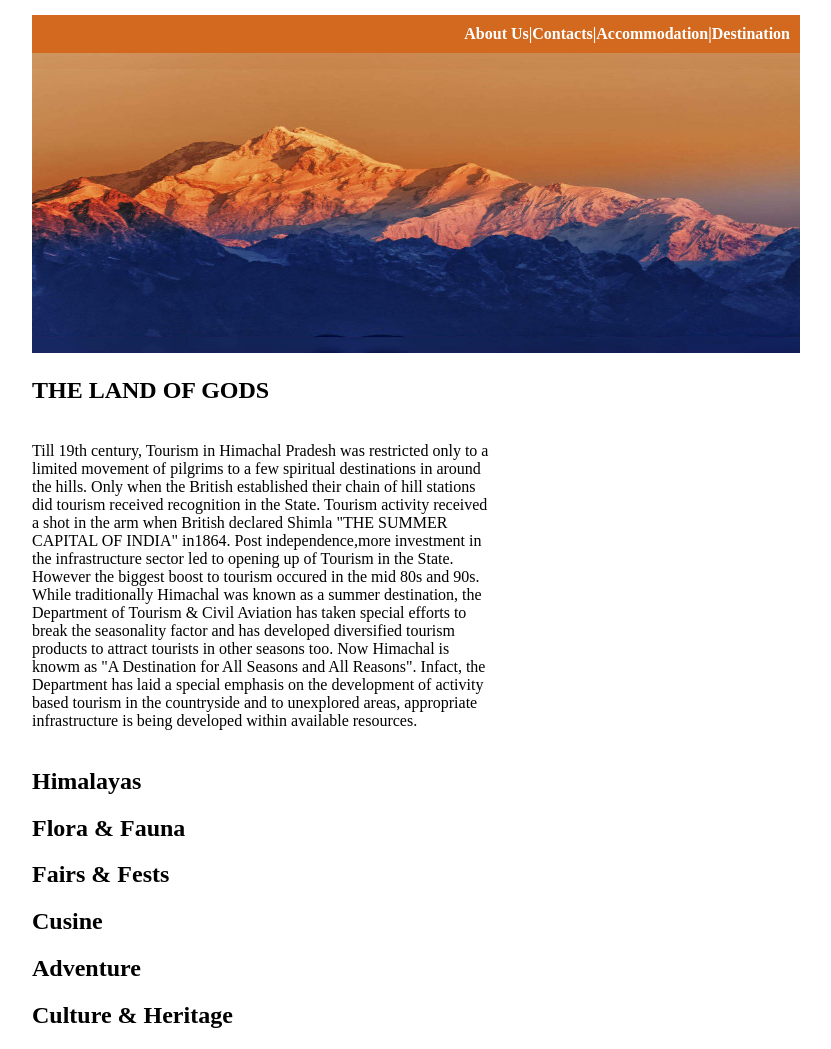
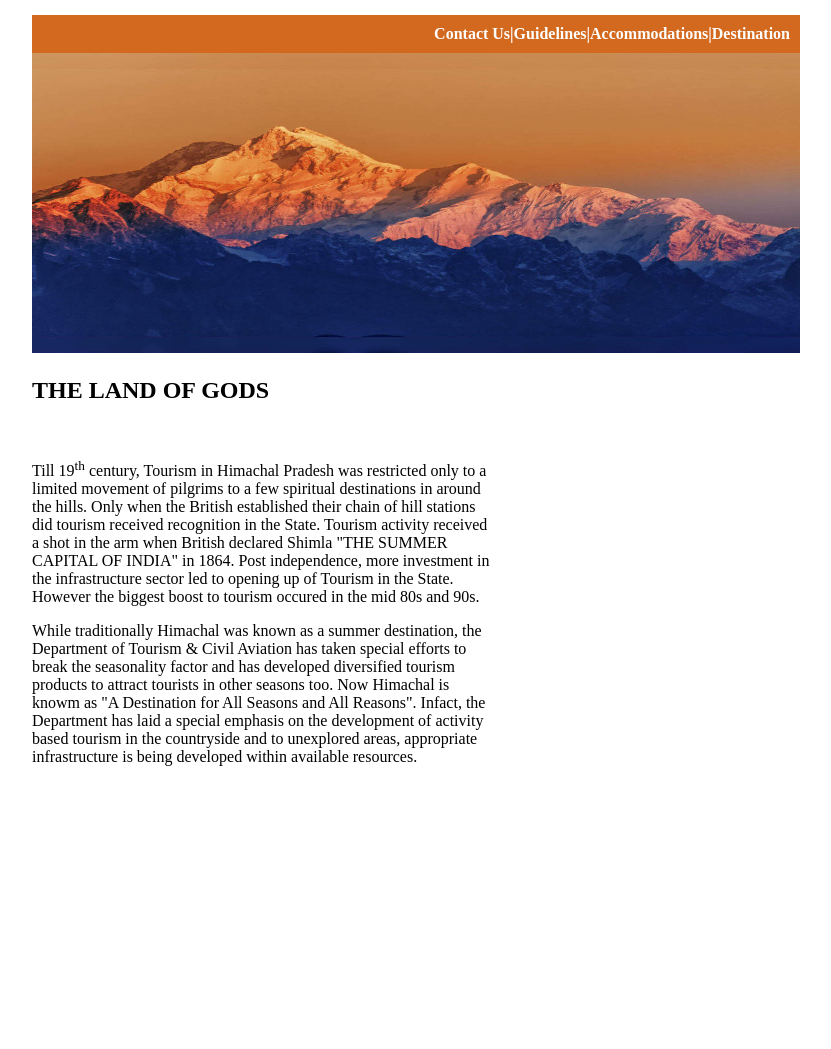
Before and after one commit to Devika0901/3C03CS, a plain HTML site: page assign.html in a window 1280 px wide. Shown: the part 88-1137 px from the top of the page, without its empty margins (224-1055 px from the left). After the commit the page ends 870 px from the top, so only its background shows below. Drawn offline with Linux system fonts and the light colour scheme.

Commit message:
Update assign.html

```diff
--- a/assign.html
+++ b/assign.html
@@ -12,34 +12,26 @@
     <h1>  HIMACHAL TOURISM  </h1>
     <hr/>
     <div id="menu">
-     About Us|Contacts|Accommodation|Destination
+        Contact Us|Guidelines|Accommodations|Destination
      </div>
     <img src="himalaya.jpg" alt="himalaya" id="himalaya"/>
      <div>
        <div id="para">
            <h2>THE LAND OF GODS</h2> </br>
-           Till 19th century, Tourism in Himachal Pradesh was restricted only to a limited movement of pilgrims to a few spiritual destinations in around the hills.
+         <p>
+           Till 19<sup>th</sup> century, Tourism in Himachal Pradesh was restricted only to a limited movement of pilgrims to a few spiritual destinations in around the hills.
            Only when the British established their chain of hill stations did tourism received recognition in the State.
-           Tourism activity received  a shot in the arm when British declared Shimla "THE SUMMER CAPITAL OF INDIA" in1864.
-           Post independence,more investment in the infrastructure sector led to opening up of Tourism in the State. However the biggest boost to tourism occured in the mid 80s and 90s. </br>
+           Tourism activity received  a shot in the arm when British declared Shimla "THE SUMMER CAPITAL OF INDIA" in 1864.
+           Post independence, more investment in the infrastructure sector led to opening up of Tourism in the State. However the biggest boost to tourism occured in the mid 80s and 90s.
+          </p>
+          <p>
            While traditionally Himachal was known as a summer destination, the Department of Tourism & Civil Aviation has taken special efforts to
            break the seasonality factor and has developed diversified tourism products to attract tourists in other seasons too.
            Now Himachal is knowm as "A Destination for All Seasons and All Reasons". Infact, the Department has laid a special emphasis on the development of activity based
            tourism in the countryside and to unexplored areas, appropriate infrastructure is being developed within available resources.
-       </div>
+          </p>
+      </div>
         <div id="para1">
-
         </div>
-    </div> </br>
-    <h2> Himalayas </h2>
-     <p>
-
-     </p>
-     <h2>Flora & Fauna</h2>
-     <h2>Fairs & Fests</h2>
-     <h2>Cusine</h2>
-     <h2>Adventure </h2>
-     <h2>Culture & Heritage </h2>
-
 </body>
 </html>
```
